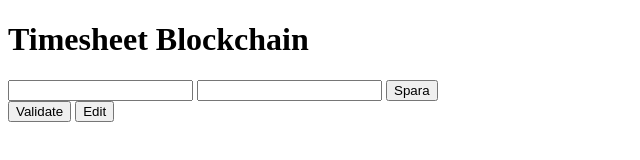
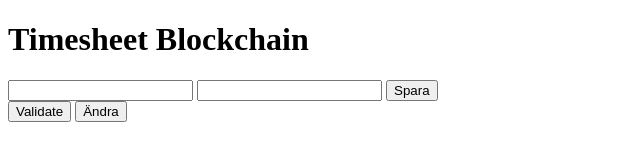
Before and after one commit to kemikal/timesheet, a plain HTML site: page index.html in a window 1280 px wide. Shown: the full height of the page, 0-640 px from the left. Drawn offline with Linux system fonts and the light colour scheme.

Commit message:
changes edit to SE

```diff
--- a/index.html
+++ b/index.html
@@ -16,7 +16,7 @@
     </div>
     <div>
         <button id="validateBtn">Validate</button>
-        <button id="editBtn">Edit</button>
+        <button id="editBtn">Ändra</button>
     </div>
     <div id="showTimeList">
 
```
